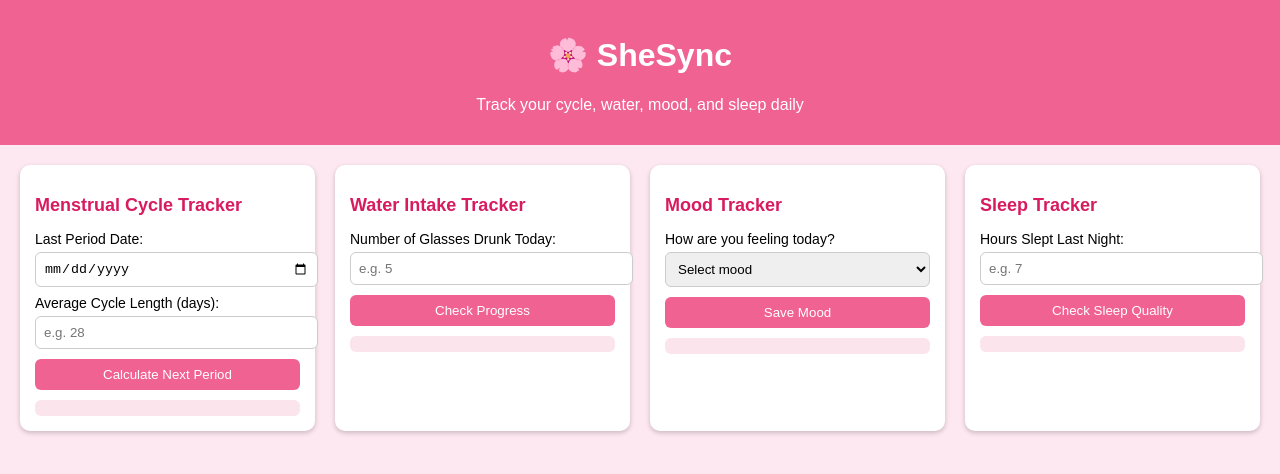
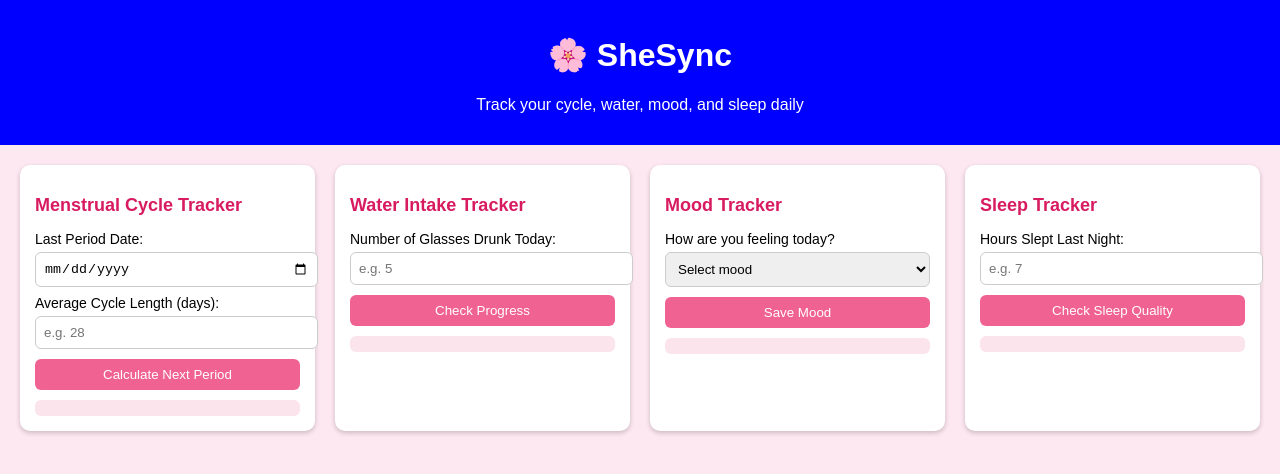
Before and after one commit to RASLEENKAUR16/SheSync-org, a plain HTML site: page index.html in a window 1280 px wide. Drawn offline with Linux system fonts and the light colour scheme.

Commit message:
Update index.html

```diff
--- a/index.html
+++ b/index.html
@@ -13,7 +13,7 @@
     }
 
     header {
-      background-color: #f06292;
+      background-color: blue;
       color: white;
       text-align: center;
       padding: 15px;
```
